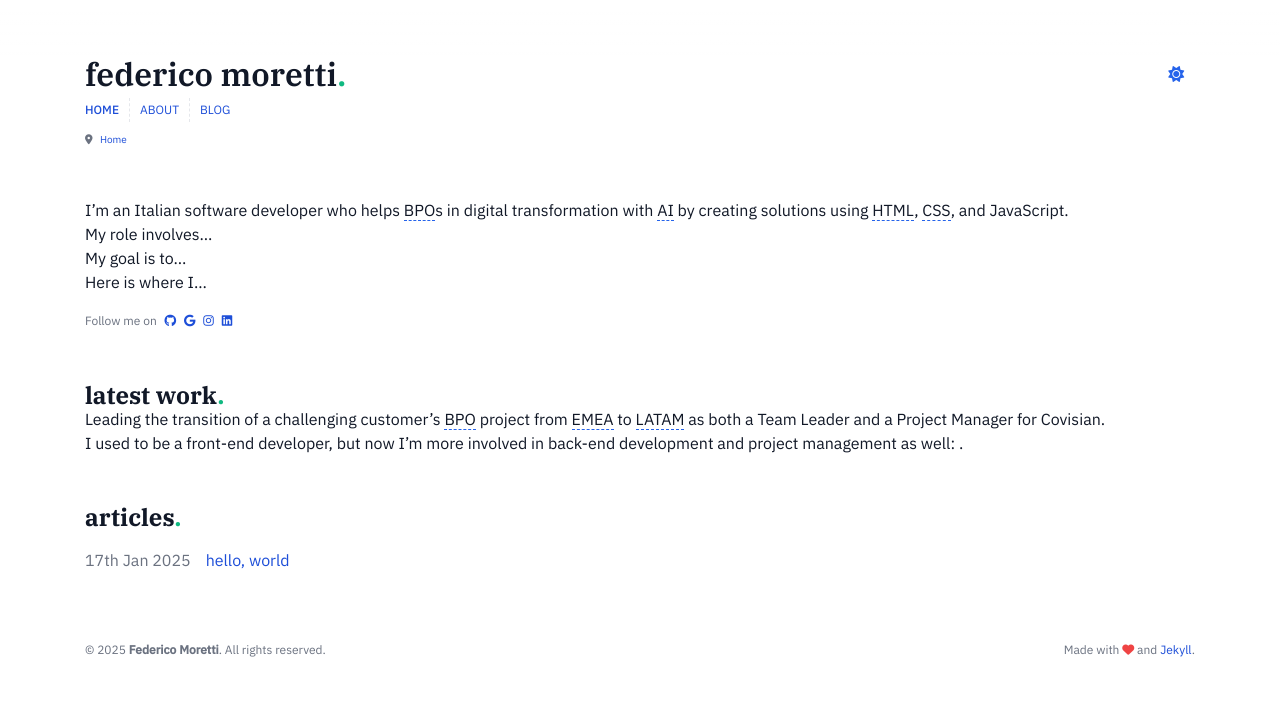
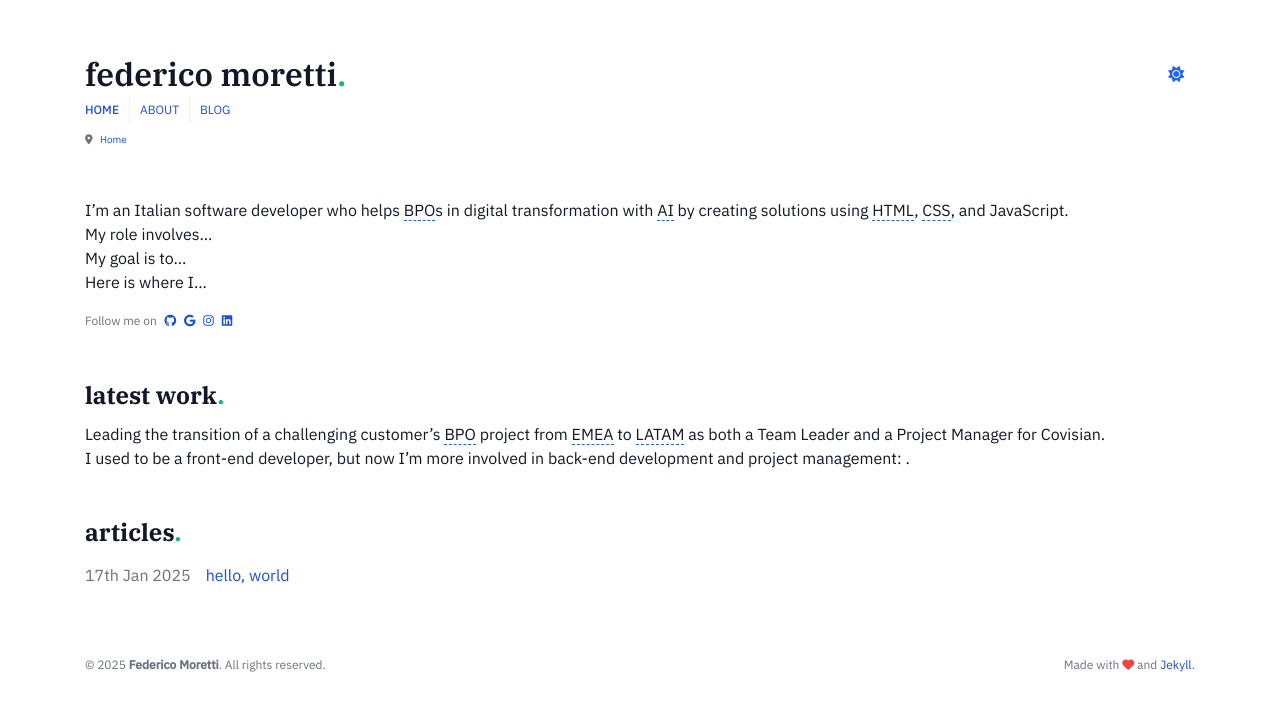
Before and after one commit to fedtti/fedtti.github.io, a Jekyll site: the page built from index.md, in a window 1280 px wide. Shown: the top 711 px of the page. Built offline with Jekyll 4.4.1, drawn with Linux system fonts in a browser that asks for light colours.

Commit message:
fix: update stylings

```diff
--- a/_includes/head.html
+++ b/_includes/head.html
@@ -2,7 +2,7 @@
   <meta charset="utf-8">
   <meta http-equiv="x-ua-compatible" content="ie=edge, chrome=1">
   <meta name="viewport" content="width=device-width, initial-scale=1">
-  <title>{{ page.title | default: site.title }}{%- if page.url != '/' -%} | {{ site.og_title }}{%- endif -%}</title>
+  <title>{{ page.title | default: site.title }}{%- if page.url != '/' %} | {{ site.og_title }}{%- endif -%}</title>
   <meta name="description" content="{{ page.description | default: site.description }}">
   <meta name="robots" content="{%- if page.url == '/404.html' -%}noindex{%- else -%}index{%- endif -%}, follow, noarchive"> <!-- TODO: @fedtti -->
   {%- if page.url != '/404.html' -%}
--- a/_layouts/home.html
+++ b/_layouts/home.html
@@ -40,7 +40,7 @@ layout: html
   <p>
     Leading the transition of a challenging customer’s <abbr title="Business Process Outsourcing">BPO</abbr> project from <abbr title="Europe, Middle East, and Africa">EMEA</abbr> to <abbr title="Latin America">LATAM</abbr> as both a Team Leader and a Project Manager for Covisian.
     <br>
-    I used to be a front-end developer, but now I’m more involved in back-end development and project management as well: .
+    I used to be a front-end developer, but now I’m more involved in back-end development and project management: .
   </p>
 </section>
 <section aria-labelledby="articles">
--- a/_scss/main.scss
+++ b/_scss/main.scss
@@ -316,23 +316,6 @@ abbr[title] {
         line-height: 1.5;
       }
 
-      #social-networks {
-        li {
-          display: inline-block;
-          line-height: 2;
-          margin-left: 0.5rem;
-
-          &:first-of-type {
-            margin-left: 0;
-          }
-
-          a {
-            display: block;
-            color: var(--links);
-          }
-        }
-      }
-
       ul {
         margin: 1.5rem 0 0 0;
 
@@ -351,6 +334,29 @@ abbr[title] {
               color: var(--links);
               text-decoration: none;
             }
+          }
+        }
+      }
+
+      &[aria-labelledby="latest-work"] {
+        p {
+          margin-top: 1.5rem;
+        }
+      }
+
+      #social-networks {
+        li {
+          display: inline-block;
+          line-height: 2;
+          margin-left: 0.5rem;
+
+          &:first-of-type {
+            margin-left: 0;
+          }
+
+          a {
+            display: block;
+            color: var(--links);
           }
         }
       }
```
